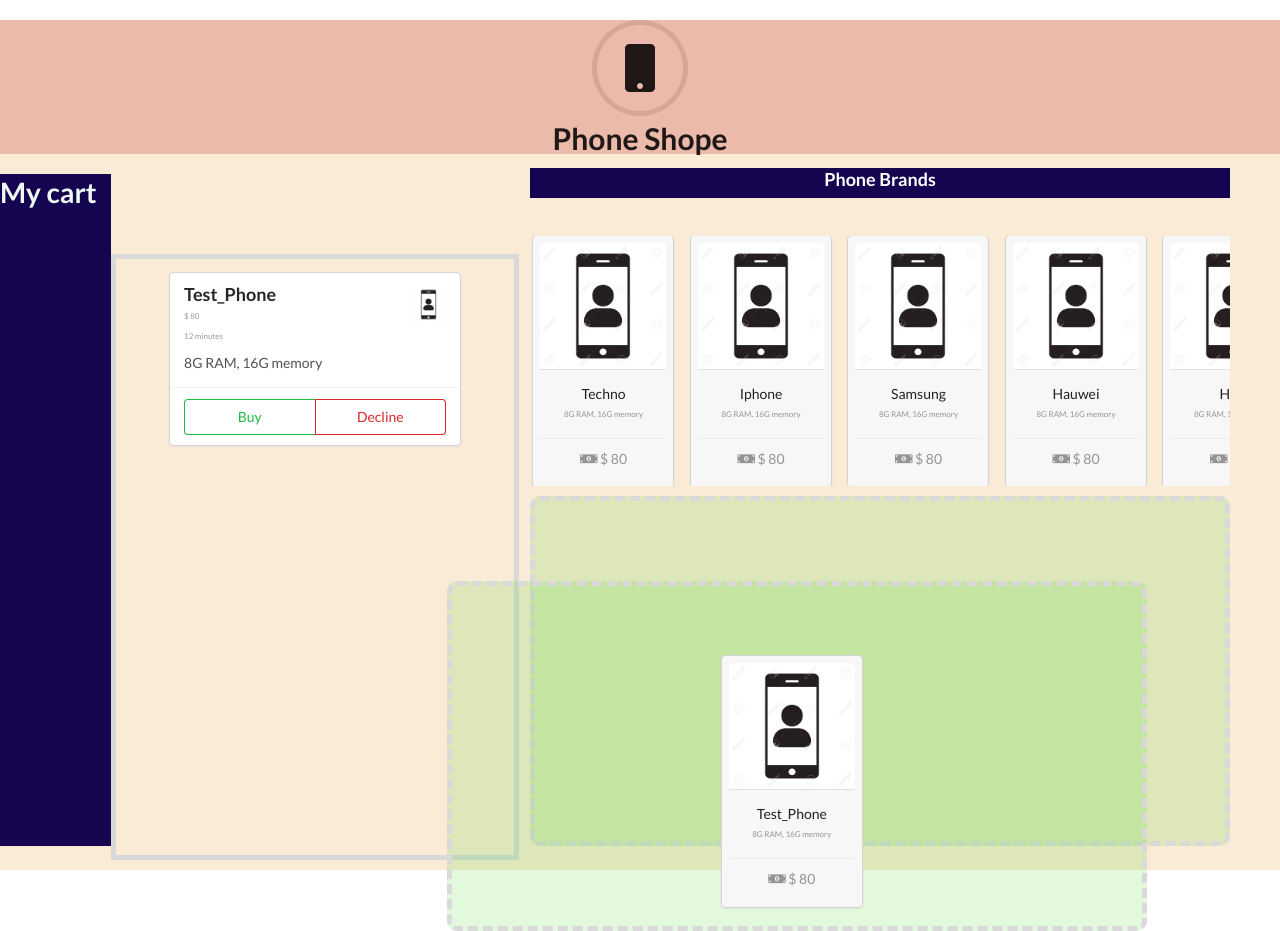
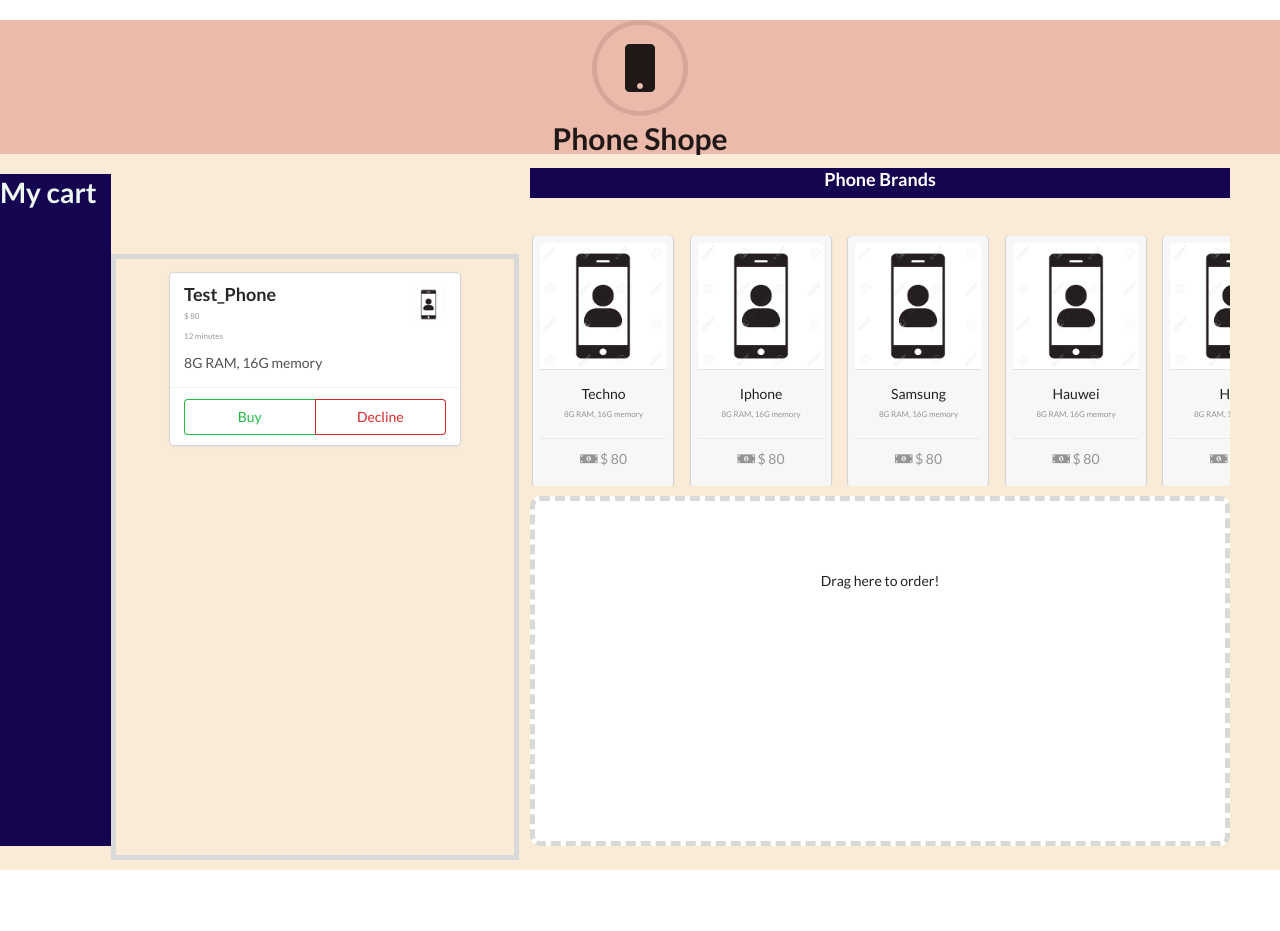
Before and after one commit to pSARq/shopping-cart, a React (Create React App) app: page / in a window 1280 px wide. After the commit the page ends 870 px from the top, so only its background shows below. Built offline with nearby package versions, Linux system fonts and the light colour scheme.

Commit message:
se terminó parte 3 del tutorial

```diff
--- a/package.json
+++ b/package.json
@@ -7,6 +7,8 @@
     "@testing-library/react": "^9.3.2",
     "@testing-library/user-event": "^7.1.2",
     "react": "^16.13.1",
+    "react-dnd": "^11.1.3",
+    "react-dnd-html5-backend": "^11.1.3",
     "react-dom": "^16.13.1",
     "react-redux": "^7.2.0",
     "react-scripts": "3.4.1",
--- /dev/null
+++ b/src/components/Constants.js
@@ -0,0 +1,5 @@
+import React from "react";
+
+export const ItemTypes = {
+  PHONE: "phone",
+};
--- a/src/components/Phone.js
+++ b/src/components/Phone.js
@@ -1,28 +1,63 @@
-/* eslint-disable jsx-a11y/anchor-is-valid */
-/* eslint-disable jsx-a11y/alt-text */
 import React, { Component } from "react";
+import { DragSource } from "react-dnd";
+
+import { ItemTypes } from "./Constants";
+
+// phone DnD spec
+const phoneSpec = {
+  beginDrag(props) {
+    console.log("begin drag");
+    return {
+      name: props.brand,
+    };
+  },
+  endDrag(props, monitor, component) {
+    if (monitor.didDrop()) {
+      const dragItem = monitor.getItem();
+      const dropResult = monitor.getDropResult();
+      // Move action goes here
+      console.log("You dropped ", dragItem.name, " into " + dropResult.name);
+    } else {
+      return;
+    }
+  },
+};
+
+// phone DragSource collect
+let collect = (connect, monitor) => {
+  return {
+    connectDragSource: connect.dragSource(),
+    isDragging: monitor.isDragging(),
+  };
+};
 
 class Phone extends Component {
   render() {
+    const { brand } = this.props;
+    const { isDragging, connectDragSource } = this.props;
 
-    const { name } = this.props;
-
-    return (
-      <div class="ui card phone">
-        <div class="image">
+    const opacity = isDragging ? 0.4 : 1;
+    const style = {
+      opacity: opacity,
+    };
+    const phoneClass = isDragging ? "ui card phone drag" : "ui card phone";
+    return connectDragSource(
+      <div className={phoneClass} style={style}>
+        <div className="image">
           <img src="/images/phone.jpg" />
         </div>
-        <div class="content">
-          <div class="phone-name">{name}</div>
-          <div class="meta">8G RAM, 16G memory</div>
+        <div className="content">
+          <div className="phone-name">{brand}</div>
+          <div className="meta">8G RAM, 16G memory</div>
         </div>
-        <div class="extra content">
+        <div className="extra content">
           <a>
-            <i aria-hidden="true" class="money icon"></i>$ 80
+            <i aria-hidden="true" className="money icon"></i>$ 80
           </a>
         </div>
       </div>
     );
   }
 }
-export default Phone;
+
+export default DragSource(ItemTypes.PHONE, phoneSpec, collect)(Phone);
--- a/src/components/ShoppingCart.js
+++ b/src/components/ShoppingCart.js
@@ -1,13 +1,48 @@
 import React, { Component } from "react";
+import { DropTarget } from "react-dnd";
+
 import Phone from "./Phone";
+import { ItemTypes } from "./Constants";
+
+// DnD Spec
+const ShoppingCartSpec = {
+  drop() {
+    return { name: "ShoppingCart" };
+  },
+};
+// DnD DropTarget - collect
+let collect = (connect, monitor) => {
+  return {
+    connectDropTarget: connect.dropTarget(),
+    isOver: monitor.isOver(),
+    canDrop: monitor.canDrop(),
+  };
+};
 
 class ShoppingCart extends Component {
   render() {
-    return (
-      <div className="shopping-cart">
-        <Phone name="Test_Phone" />
+    const { canDrop, isOver, connectDropTarget } = this.props;
+    const isActive = canDrop && isOver;
+
+    let backgroundColor = "#FFFFFF";
+    if (isActive) {
+      backgroundColor = "#F7F7BD";
+    } else if (canDrop) {
+      backgroundColor = "#F7F7F7";
+    }
+    const style = {
+      backgroundColor: backgroundColor,
+    };
+    return connectDropTarget(
+      <div className="shopping-cart" style={style}>
+        {isActive ? "Humm, phone!" : "Drag here to order!"}
       </div>
     );
   }
 }
-export default ShoppingCart;
+
+export default DropTarget(
+  ItemTypes.PHONE,
+  ShoppingCartSpec,
+  collect
+)(ShoppingCart);
--- a/src/components/container.js
+++ b/src/components/container.js
@@ -1,4 +1,6 @@
 import React, { Component } from "react";
+import { DndProvider } from "react-dnd";
+import { HTML5Backend } from "react-dnd-html5-backend";
 import Phone from "./Phone";
 import ShoppingCart from "./ShoppingCart";
 import MyCart from "./MyCart";
@@ -20,19 +22,19 @@
             <MyCart />
           </div>
           <div class="right floated five wide column">
+            <DndProvider backend={HTML5Backend}>
               <div class="ui row">
                 <h3 class="brand-heading">Phone Brands</h3>
               </div>
               <div class="ui row">
                 <div className="shopping-list">
                   {Object.keys(phones).map((phone) => (
-                  <Phone key={phone} name={phones[phone].brand} />
+                    <Phone key={phone} brand={phones[phone].brand} />
                   ))}
                 </div>
-              <div className="shopping-cart">
                 <ShoppingCart />
               </div>
-            </div>
+            </DndProvider>
           </div>
         </div>
       </div>
--- a/src/index.css
+++ b/src/index.css
@@ -85,3 +85,9 @@
 .meta{
   font-size: 8px !important;
 }
+
+/* Drag and Drop */
+
+.drag{
+  background-color: lightblue !important;
+}
```
Also changed, not shown: 1 other file (tests, documents, lock files or other folders). Lines whose indentation alone changed are shown as unchanged.
